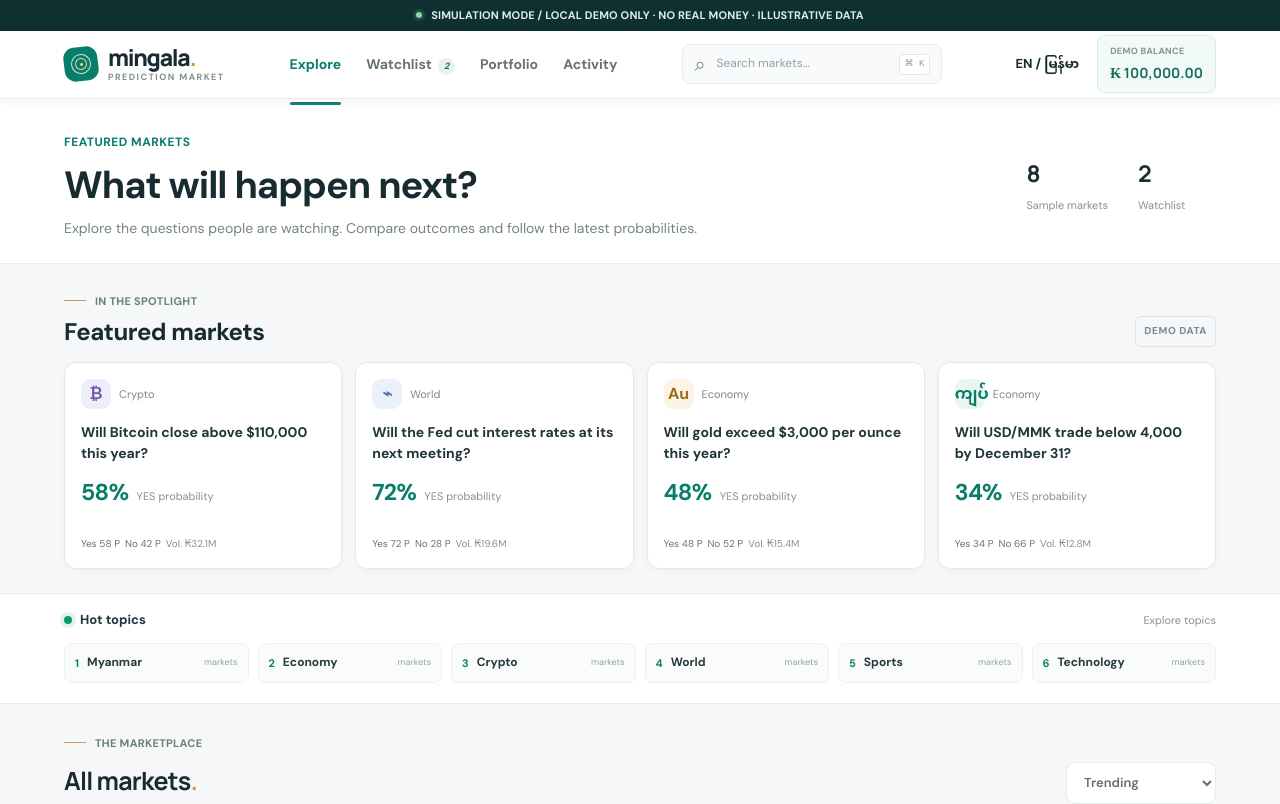
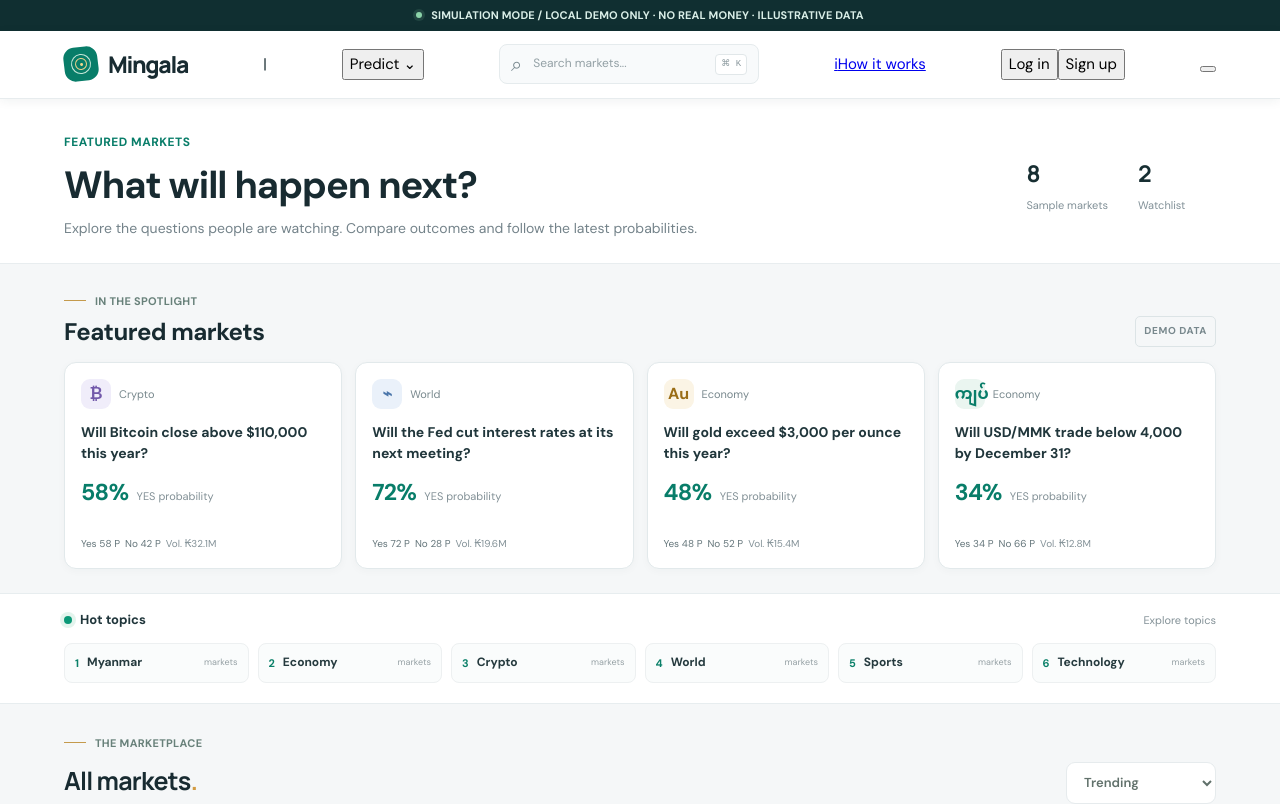
Before and after one commit to 0xmingalaba/khanthman0, a Next.js app: page /en in a window 1280 px wide. Shown: the top 804 px of the page. Built offline with nearby package versions, Linux system fonts and the light colour scheme.

Commit message:
Update global navigation to Mingala prediction-market header

```diff
--- a/app/HomePage.tsx
+++ b/app/HomePage.tsx
@@ -96,6 +96,8 @@ export default function HomePage({ initialLocale }: { initialLocale?: Locale } =
   const [quantity, setQuantity] = useState("100");
   const [sort, setSort] = useState("trending");
   const [view, setView] = useState<"explore" | "watchlist" | "portfolio" | "activity">("explore");
+  const [predictOpen, setPredictOpen] = useState(false);
+  const [menuOpen, setMenuOpen] = useState(false);
   const [watchlist, setWatchlist] = useState<number[]>([2, 4]);
   const [positions, setPositions] = useState<Position[]>([]);
   const [activity, setActivity] = useState<Activity[]>([]);
@@ -212,19 +214,45 @@ export default function HomePage({ initialLocale }: { initialLocale?: Locale } =
   return <main className="app-shell">
     <div className="demo-ribbon"><span className="pulse-dot" /> {t.ribbon}</div>
     <header className="topbar">
-      <a className="brand" href="#" onClick={() => setView("explore")}><span className="brand-mark"><span /></span><span className="brand-word">mingala<span>.</span><small>PREDICTION MARKET</small></span></a>
-      <nav className="main-nav" aria-label={language === "my" ? "ပင်မ လမ်းညွှန်" : "Main navigation"}>
-        <button className={view === "explore" ? "nav-active" : ""} onClick={() => setView("explore")}>{t.explore}</button>
-        <button className={view === "watchlist" ? "nav-active" : ""} onClick={() => setView("watchlist")}>{t.watchlist} <i className="nav-count">{watchlist.length}</i></button>
-        <button className={view === "portfolio" ? "nav-active" : ""} onClick={() => setView("portfolio")}>{t.portfolio}</button>
-        <button className={view === "activity" ? "nav-active" : ""} onClick={() => setView("activity")}>{t.activity}</button>
-      </nav>
-      <label className="top-search"><span>⌕</span><input id="market-search" value={query} onChange={e => setQuery(e.target.value)} placeholder={t.search} aria-label={t.search} /><kbd>⌘ K</kbd></label>
-      <div className="top-actions">
-        <button className="language-switch" onClick={() => window.location.assign(language === "en" ? "/my" : "/en")} aria-label={language === "my" ? "ဘာသာစကား ပြောင်းရန်" : "Change language"}>{language === "en" ? "EN / မြန်မာ" : "မြန်မာ / EN"}</button>
-        <div className="balance-pill"><span>{t.balance}</span><strong>{money(balance, language)}</strong></div>
+      <a className="brand" href="#" onClick={e => { e.preventDefault(); setView("explore"); setCategory("All"); setPredictOpen(false); setMenuOpen(false); }} aria-label="Mingala home">
+        <span className="brand-mark" aria-hidden="true"><span /></span>
+        <span className="brand-word">Mingala</span>
+      </a>
+      <span className="nav-divider" aria-hidden="true">|</span>
+      <div className="predict-wrap">
+        <button className="predict-trigger" type="button" aria-expanded={predictOpen} aria-haspopup="true" onClick={() => { setPredictOpen(open => !open); setMenuOpen(false); }}>
+          Predict <span className="dropdown-chevron" aria-hidden="true">⌄</span>
+        </button>
+        {predictOpen && <div className="nav-dropdown predict-dropdown" role="menu" aria-label={language === "my" ? "ခန့်မှန်းဈေးကွက် အမျိုးအစားများ" : "Prediction market categories"}>
+          {(["All", "Myanmar", "Economy", "Crypto", "World", "Sports", "Technology"] as Category[]).map(c => <button type="button" role="menuitem" key={c} onClick={() => { setView("explore"); setCategory(c); setPredictOpen(false); document.getElementById("markets")?.scrollIntoView({ behavior: "smooth" }); }}>{categoryLabel(c, language)}</button>)}
+        </div>}
+      </div>
+      <label className="top-search">
+        <span className="search-glyph" aria-hidden="true">⌕</span>
+        <input id="market-search" value={query} onChange={e => setQuery(e.target.value)} placeholder={t.search} aria-label={t.search} />
+        <kbd>⌘ K</kbd>
+      </label>
+      <a className="how-link" href="#how-it-works" onClick={e => { e.preventDefault(); document.getElementById("how-it-works")?.scrollIntoView({ behavior: "smooth" }); }}>
+        <span className="info-icon" aria-hidden="true">i</span>{t.how}
+      </a>
+      <div className="auth-actions">
+        <button type="button" className="login-button" onClick={() => setNotice(language === "my" ? "အကောင့်ဝင်ရောက်မှုကို နောက်အဆင့်တွင် ထည့်သွင်းပါမည်။ ယခုသည် သရုပ်ပြမှုသာ ဖြစ်သည်။" : "Login will be added in a later phase. This is currently a local demo.")}>{language === "my" ? "ဝင်ရန်" : "Log in"}</button>
+        <button type="button" className="signup-button" onClick={() => setNotice(language === "my" ? "အကောင့်ဖွင့်ခြင်းကို နောက်အဆင့်တွင် ထည့်သွင်းပါမည်။ ယခုသည် သရုပ်ပြမှုသာ ဖြစ်သည်။" : "Sign up will be added in a later phase. This is currently a local demo.")}>{language === "my" ? "စာရင်းသွင်းရန်" : "Sign up"}</button>
+      </div>
+      <div className="menu-wrap">
+        <button type="button" className="menu-trigger" aria-label={language === "my" ? "မီနူးဖွင့်ရန်" : "Open menu"} aria-expanded={menuOpen} aria-haspopup="true" onClick={() => { setMenuOpen(open => !open); setPredictOpen(false); }}>
+          <span /><span />
+        </button>
+        {menuOpen && <div className="nav-dropdown menu-dropdown" role="menu" aria-label={language === "my" ? "အခြားလမ်းညွှန်များ" : "More navigation"}>
+          <button type="button" role="menuitem" onClick={() => { setView("watchlist"); setMenuOpen(false); }}>{t.watchlist} <i className="nav-count">{watchlist.length}</i></button>
+          <button type="button" role="menuitem" onClick={() => { setView("portfolio"); setMenuOpen(false); }}>{t.portfolio}</button>
+          <button type="button" role="menuitem" onClick={() => { setView("activity"); setMenuOpen(false); }}>{t.activity}</button>
+          <button type="button" role="menuitem" onClick={() => { window.location.assign(language === "en" ? "/my" : "/en"); }}>{language === "en" ? "မြန်မာ" : "English"}</button>
+          <div className="menu-balance"><span>{t.balance}</span><strong>{money(balance, language)}</strong></div>
+        </div>}
       </div>
     </header>
+    {notice && <div className="header-feedback" role="status" aria-live="polite">{notice}</div>}
 
     <section className="market-intro">
       <div>
```
